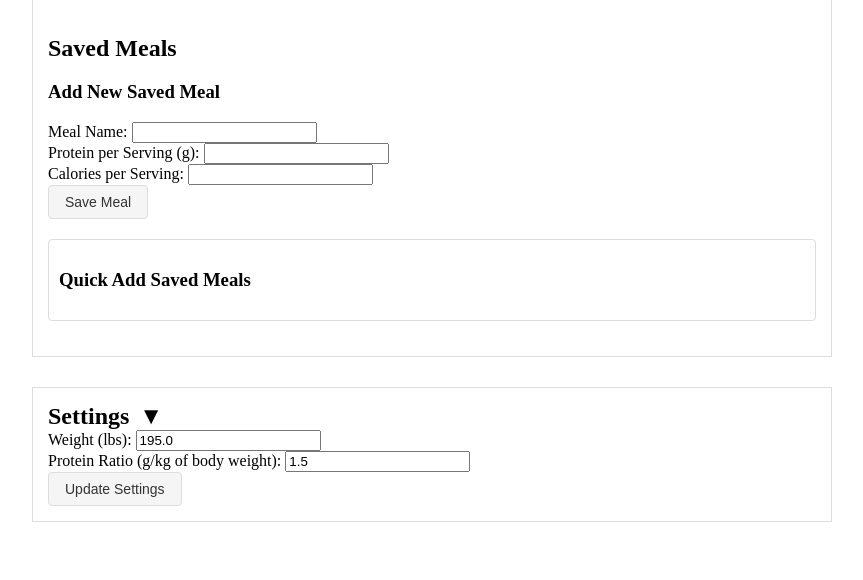
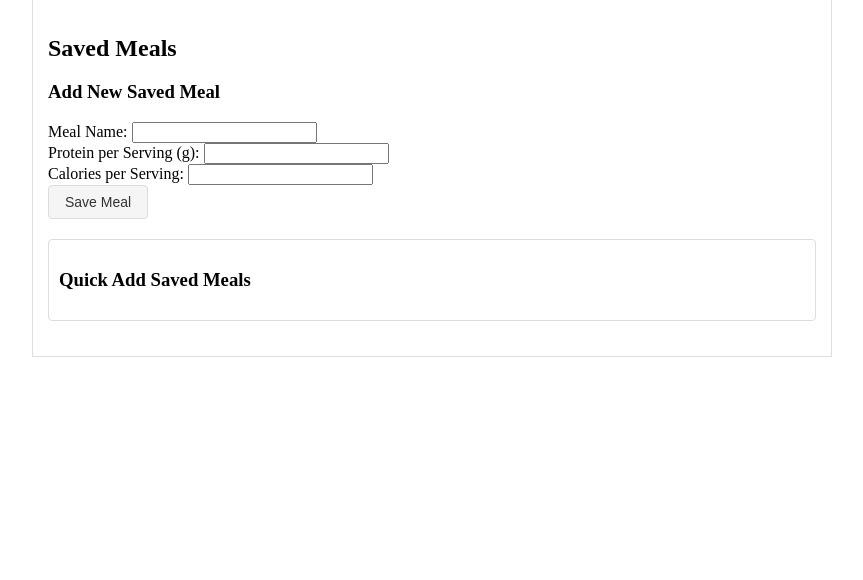
Before and after one commit to brunny-eth/fitness_tracker, a Flask app: page / in a window 1280 px wide. Shown: the part 629-1209 px from the top of the page, without its empty margins (208-1071 px from the left). After the commit the page ends 986 px from the top, so only its background shows below. Run offline with Flask 3, Linux system fonts and the light colour scheme; data comes from the database, SQL or seed files in the repository; data that the repository does not hold is empty.

Commit message:
small stylistic changes

```diff
--- a/templates/history.html
+++ b/templates/history.html
@@ -24,7 +24,7 @@
                             <br>
                             <strong>Goal Status:</strong>
                             {% if entry.nutrition.protein >= entry.nutrition.protein_goal %}
-                                <span style="color: green">✅ Goal reached!</span>
+                                <span style="color: green">Goal reached</span>
                             {% else %}
                                 <span style="color: red">{{ entry.nutrition.protein }}g/{{ entry.nutrition.protein_goal }}g</span>
                             {% endif %}
--- a/templates/nutrition.html
+++ b/templates/nutrition.html
@@ -5,7 +5,7 @@
     <h2>{{ date }}</h2>
     <div class="{{ 'goal-met' if total_protein >= goal_amount else 'goal-not-met' }}">
         <h3>Protein Progress: {{ total_protein }}g / {{ goal_amount }}g</h3>
-        <p>{{ 'Daily goal reached! 💪' if total_protein >= goal_amount else 'Still working toward daily goal' }}</p>
+        <p>{{ 'Daily goal reached' if total_protein >= goal_amount else 'Still working toward daily goal' }}</p>
     </div>
     <div style="color: black">
         <h3>Calories: {{ total_calories }}</h3>
@@ -56,26 +56,6 @@
             <button type="button" onclick="addSavedMeal({{ meal.id }})">Add</button>
         </div>
         {% endfor %}
-    </div>
-</div>
-
-
-<div class="section">
-    <div class="section-header" onclick="toggleSettings()">
-        <h2>Settings <span id="settings-arrow">▼</span></h2>
-    </div>
-    <div id="settings-content" class="settings-content">
-        <form id="settingsForm">
-            <div>
-                <label for="weight">Weight (lbs):</label>
-                <input type="number" step="0.1" id="weight" name="weight" value="{{ weight }}">
-            </div>
-            <div>
-                <label for="ratio">Protein Ratio (g/kg of body weight):</label>
-                <input type="number" step="0.1" id="ratio" name="ratio" value="{{ ratio }}">
-            </div>
-            <button type="button" onclick="updateSettings()">Update Settings</button>
-        </form>
     </div>
 </div>
 
--- a/templates/workouts.html
+++ b/templates/workouts.html
@@ -6,7 +6,7 @@
     <h2>{{ date }}</h2>
     <div style="color: {% if worked_out_today %}green{% else %}black{% endif %}">
         {% if worked_out_today %}
-        <p>Worked out today! 💪</p>
+        <p>Worked out today!</p>
         {% else %}
         <p>No workout logged yet today</p>
         {% endif %}
```
